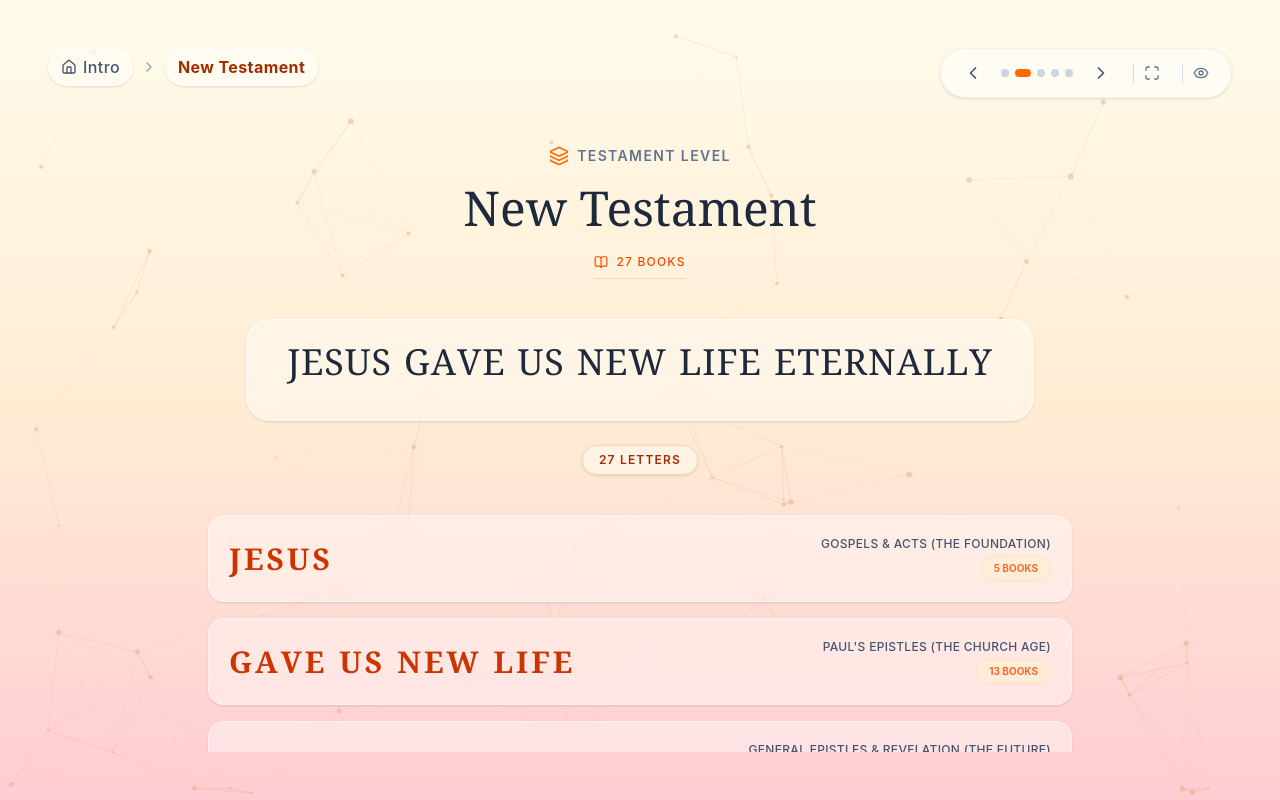
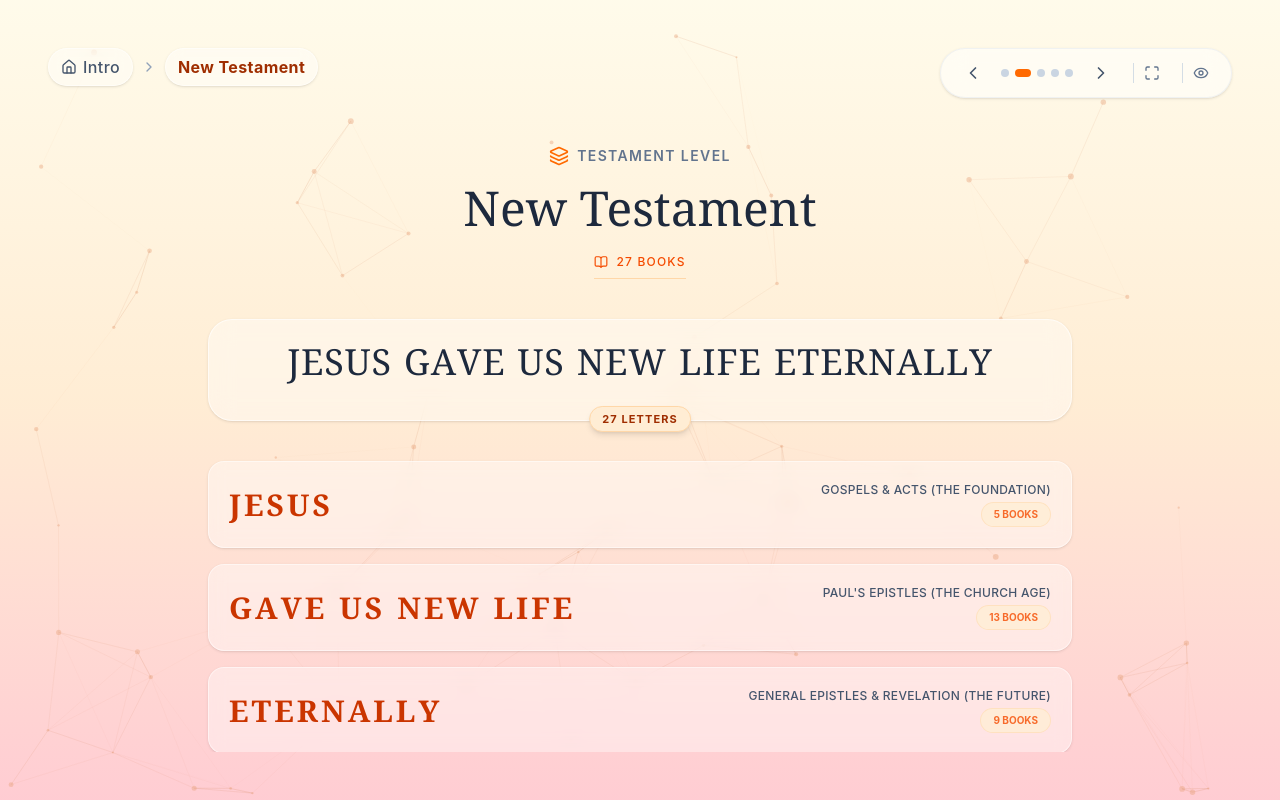
Before and after one commit to SHAMARBible/website, a React (Vite) app: page / in a window 1280 px wide. Both pictures are taken after a click on the button 1027 px from the left and 73 px from the top of the page. Built offline with nearby package versions, Linux system fonts and the light colour scheme.

Commit message:
Moved letter counts to save space

```diff
--- a/src/components/shared/InteractiveAcrostic.tsx
+++ b/src/components/shared/InteractiveAcrostic.tsx
@@ -110,12 +110,14 @@ export const InteractiveAcrostic: React.FC<InteractiveAcrosticProps> = ({
   }
 
   return (
-    <div className="flex flex-col items-center justify-center space-y-3 md:space-y-6 w-full">
-      <div className="flex flex-wrap justify-center items-center gap-x-1 sm:gap-x-3 gap-y-2 sm:gap-y-3 bg-white/40 px-3 pt-3 pb-5 sm:px-6 sm:pt-5 sm:pb-8 md:px-10 md:pt-6 md:pb-10 rounded-xl sm:rounded-3xl border border-white/60 shadow-sm backdrop-blur-md max-w-5xl">
+    <div className="flex justify-center w-full">
+      <div className="relative flex flex-wrap justify-center items-center w-full gap-x-1 sm:gap-x-3 gap-y-2 sm:gap-y-3 bg-white/40 px-3 pt-3 pb-6 sm:px-6 sm:pt-5 sm:pb-8 md:px-10 md:pt-6 md:pb-10 rounded-xl sm:rounded-3xl border border-white/60 shadow-sm backdrop-blur-md max-w-5xl">
         {content}
-      </div>
-      <div className="px-3 py-1 md:px-4 md:py-1.5 rounded-full border border-orange-200 bg-orange-50/70 text-orange-800 text-[10px] md:text-xs tracking-widest font-semibold uppercase shadow-sm">
-        {totalLetters} Letters
+        <div className="absolute -bottom-2 sm:-bottom-2.5 md:-bottom-3 left-1/2 -translate-x-1/2 pointer-events-none">
+          <span className="flex items-center px-2 py-0.5 sm:px-3 sm:py-1 shadow-md rounded-full border border-orange-200 bg-orange-100 text-orange-800 text-[7px] sm:text-[9px] md:text-[11px] tracking-widest font-bold uppercase whitespace-nowrap">
+            {totalLetters} Letters
+          </span>
+        </div>
       </div>
     </div>
   );
```
